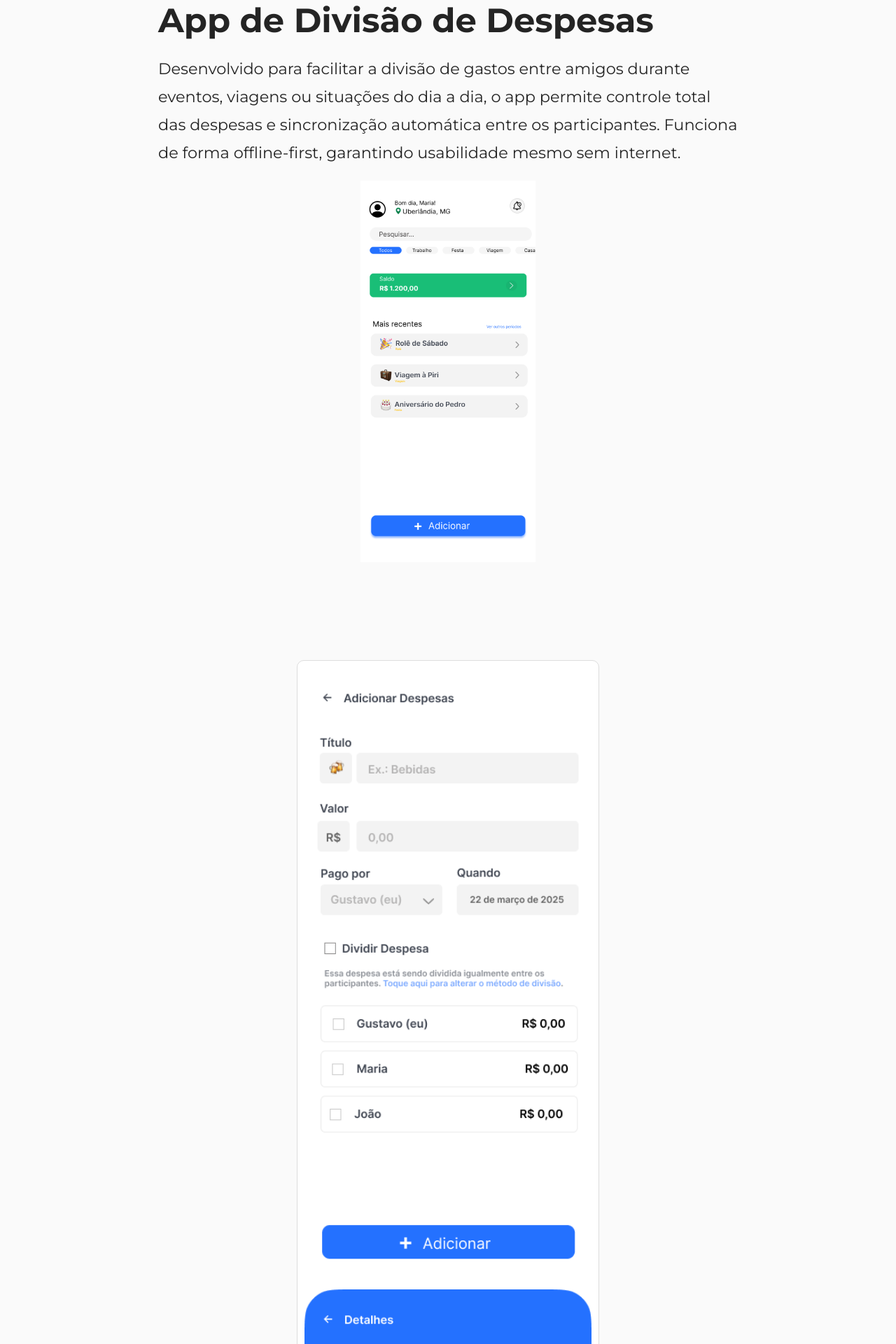
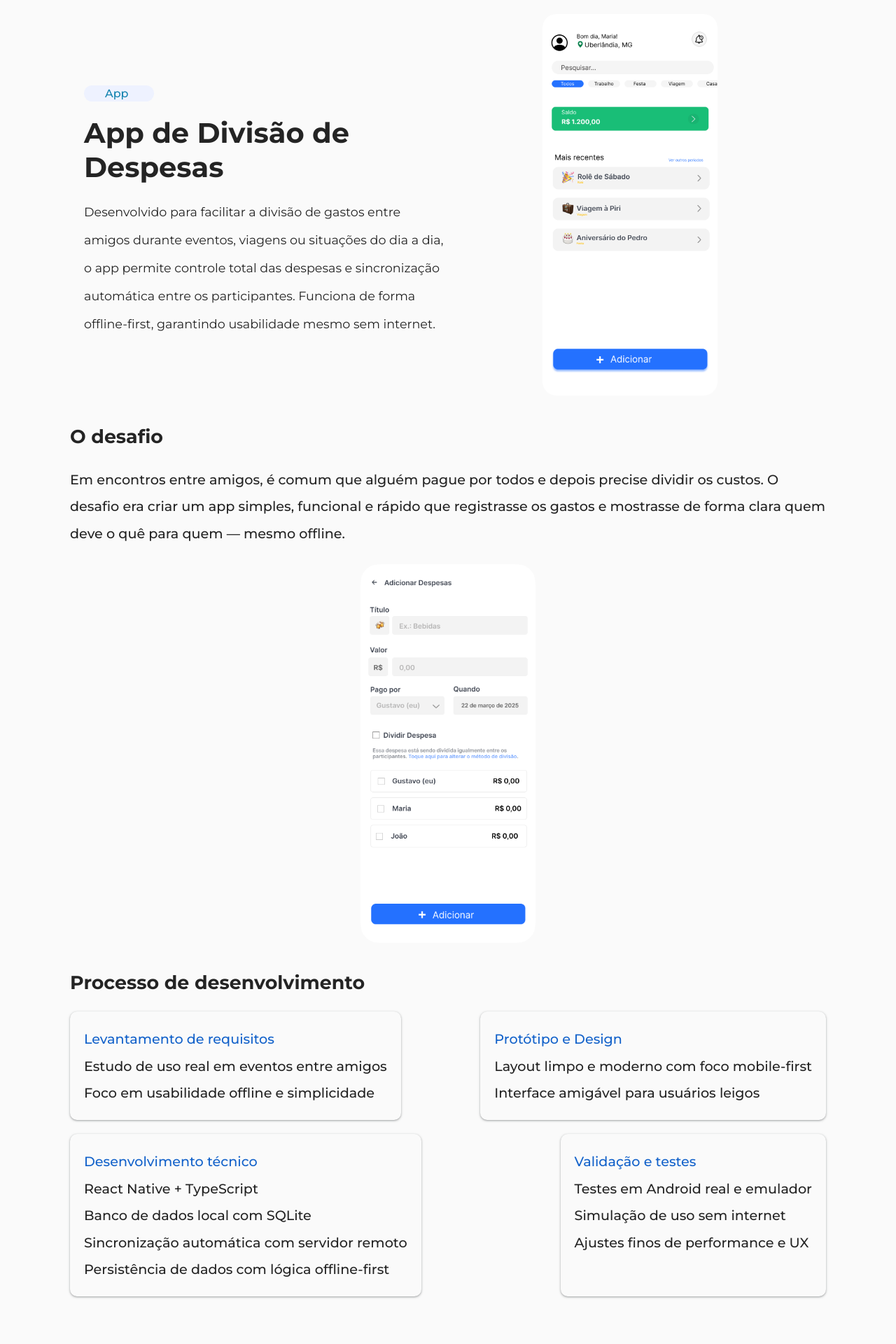
Before and after one commit to gustavofaquim/portfolio, a React (Vite) app: page /project/appdespesa in a window 1280 px wide. Shown: the part 120-2040 px from the top of the page at 70% size. Built offline with nearby package versions, Linux system fonts and the light colour scheme.

Commit message:
feat: ajustes

```diff
--- a/index.html
+++ b/index.html
@@ -1,5 +1,5 @@
 <!doctype html>
-<html lang="en">
+<html lang="pt-br">
   <head>
     <meta charset="UTF-8" />
     <link rel="icon" type="image/svg+xml" href="/icon2.png" />
--- a/src/components/ProjectComponents.jsx
+++ b/src/components/ProjectComponents.jsx
@@ -1,6 +1,6 @@
 import React, { useEffect } from 'react';
 
-// Agrupe as imagens em um objeto e importe apenas o que for necessário
+// imagens
 import Mandatotectop from "../img/projetos/details/mandatotectopp.png";
 import FormMantatotec from "../img/projetos/details/formmandatotec.png";
 import TopoImagemDespesas from "../img/projetos/details/appdespesahome.png";
@@ -17,10 +17,9 @@ import ConectaAreas from "../img/projetos/details/conecta_areas.jpeg";
 import ConectaProtocolos from "../img/projetos/details/conecta_protocolos.jpeg";
 
 /*
-  Componente genérico ProjectDetails
-  - recebe um objeto `project` com: title, intro, topoImage, gallery (array), sections (array de {id?, title, content})
-  - centraliza o scrollToTop
-  - mantém as classes CSS do seu design atual para minimizar mudanças no CSS
+  ProjectDetails atualizado:
+  - Não renderiza mais uma gallery global.
+  - Renderiza imagens que estão dentro de cada seção (sec.image ou sec.images).
 */
 const ProjectDetails = ({ project }) => {
   useEffect(() => {
@@ -32,13 +31,15 @@ const ProjectDetails = ({ project }) => {
       <div className="details">
         <div className="linha">
           <div className="topo">
+
             <div className="topo-textos">
+              <span className={project.tagId}>{project.tag}</span>
               <h1>{project.title}</h1>
               <p>{project.intro}</p>
             </div>
 
             {project.imagemCapa && (
-              <div className="imagem-geral" id={project.topoImageId || ''}>
+              <div className="imagem-capa" id={project.topoImageId || ''}>
                 <img src={project.imagemCapa} alt={`Topo ${project.title}`} />
               </div>
             )}
@@ -46,23 +47,30 @@ const ProjectDetails = ({ project }) => {
         </div>
 
         <div className="corpo">
-          {project.gallery && project.gallery.length > 0 && (
-            <div className="imagem" id={project.galleryId || ''}>
-              {project.gallery.map((src, i) => (
-                <img key={i} src={src} alt={`${project.title} - ${i}`} />
-              ))}
-            </div>
-          )}
+          {/* removida a gallery global */}
 
           <div className="area-texto">
             {project.sections.map((sec, idx) => (
               <div className="texto" id={sec.id} key={idx}>
                 <p className="titulo">{sec.title}</p>
+
                 {typeof sec.content === 'string' ? (
                   <div className='descricao' dangerouslySetInnerHTML={{ __html: sec.content }} />
                 ) : (
                   sec.content
                 )}
+
+                {/* Renderiza imagens da seção se houver */}
+                {(sec.image || (sec.images && sec.images.length > 0)) && (
+                  <div className="section-images">
+                    {sec.image && <img src={sec.image} alt={`${project.title} - ${sec.title}`} />}
+                    {sec.images && sec.images.map((src, i) => (
+                      <img key={i} src={src} alt={`${project.title} - ${sec.title} - ${i}`} />
+                    ))}
+                  </div>
+                )}
+
+
               </div>
             ))}
           </div>
@@ -73,16 +81,18 @@ const ProjectDetails = ({ project }) => {
 };
 
 /*
-  Dados dos projetos — aqui centralizamos todo o conteúdo. Assim fica fácil de manter,
-  reduzir duplicidade e internacionalizar/alterar textos sem mexer na estrutura do JSX.
+  Dados dos projetos — agora com imagens dentro das sections.
+  Observe como removi os campos `gallery` e usei `image` / `images` nas sections.
 */
 const projects = {
   mandatotec: {
     title: 'Mandatotec',
     intro:
       'O mandatotec é uma plataforma inovadora desenvolvida para modernizar e otimizar a gestão de mandatos políticos. Ele busca oferecer ferramentas que facilitem a comunicação e a eficiência no dia a dia dos gabinetes parlamentares.',
+    tag: 'Web',
+    tagId: 'web',
     imagemCapa: Mandatotectop,
-    gallery: [FormMantatotec],
+    topoImageId: 'mandatotec-imagem-topo',
     sections: [
       {
         title: 'O desafio',
@@ -92,42 +102,36 @@ const projects = {
 
           O Mandatotec nasceu para ser a plataforma completa de gestão de relacionamento com apoiadores, com foco em tecnologia, dados e inteligência estratégica.
           Criamos um sistema que permite centralizar informações, segmentar públicos, acompanhar interações, gerar relatórios detalhados e potencializar a atuação do mandato — tudo de forma simples, segura e acessível.`,
+        // por exemplo, imagem ilustrativa do formulário dentro da seção
+        image: FormMantatotec
       },
       {
         id: 'desenvolvimento',
         title: 'Processo de desenvolvimento',
         content: (
-          <ol className="lista">
-            <li className="topico">Imersão
-              <ul>
-                <li>Entrevistas com equipes parlamentares</li>
-                <li>Mapeamento das rotinas reais de trabalho</li>
-              </ul>
-            </li>
+          <div className="lista">
+            <div className="topico"><span>Imersão</span>
+              <p>Entrevistas com equipes parlamentares</p>
+              <p>Mapeamento das rotinas reais de trabalho</p>
+            </div>
 
-            <li className="topico">Protótipo e Design UX/UI
-              <ul>
-                <li>Interface moderna, leve e responsiva</li>
-                <li>Navegação intuitiva, mesmo para usuários não técnicos</li>
-              </ul>
-            </li>
+            <div className="topico"><span>Protótipo e Design UX/UI</span>
+              <p>Interface moderna, leve e responsiva</p>
+              <p>Navegação intuitiva, mesmo para usuários não técnicos</p>
+            </div>
 
-            <li className="topico">Desenvolvimento Ágil
-              <ul>
-                <li>Front-end com React + Vite</li>
-                <li>Back-end com Node.js + banco relacional (Mysql)</li>
-                <li>Versionamento via GitHub</li>
-                <li>Deploy em nuvem automatizado</li>
-              </ul>
-            </li>
+            <div className="topico"><span>Desenvolvimento Ágil</span>
+              <p>Front-end com React + Vite</p>
+              <p>Back-end com Node.js + banco relacional (Mysql)</p>
+              <p>Versionamento via GitHub</p>
+              <p>Deploy em nuvem automatizado</p>
+            </div>
 
-            <li className="topico">Testes com equipes reais
-              <ul>
-                <li>Ajustes com base em feedbacks diretos</li>
-                <li>Implantação assistida com treinamento</li>
-              </ul>
-            </li>
-          </ol>
+            <div className="topico"><span>Testes com equipes reais</span>
+              <p>Ajustes com base em feedbacks diretos</p>
+              <p>Implantação assistida com treinamento</p>
+            </div>
+          </div>
         ),
       },
     ],
@@ -137,33 +141,57 @@ const projects = {
     title: 'Conecta Anápolis',
     intro:
       'O Conecta Anápolis é um aplicativo inovador desenvolvido para reunir em um único lugar diversos serviços da Prefeitura de Anápolis. Criado para facilitar o acesso da população, o app integra funcionalidades essenciais do dia a dia, modernizando a relação entre o cidadão e a administração pública.',
+    tag: 'App',
+    tagId: 'app',
     imagemCapa: ConectaTop,
     topoImageId: 'conecta-imagem-topo',
-    gallery: [ConectaTela, ConectaAreas, ConectaProtocolos],
-    galleryId: 'conecta-imagem',
+    // agora as imagens do app estão dentro das sections
     sections: [
       {
         title: 'O desafio',
         content:
-          'Antes do Conecta Anápolis, os cidadãos precisavam navegar entre diferentes portais, fazer ligações para setores distintos ou até mesmo se deslocar presencialmente para resolver tarefas simples. A ausência de centralização gerava filas, sobrecarga no atendimento interno e dificuldades tanto para servidores quanto para a população.'
+          'Antes do Conecta Anápolis, os cidadãos precisavam navegar entre diferentes portais, fazer ligações para setores distintos ou até mesmo se deslocar presencialmente para resolver tarefas simples. A ausência de centralização gerava filas, sobrecarga no atendimento interno e dificuldades tanto para servidores quanto para a população.',
+        image: ConectaAreas
       },
       {
         title: 'Meu papel no projeto',
         content:
-          'Atuei como Supervisor da Equipe de Suporte Técnico, sendo responsável por testar e validar cada sprint entregue pela equipe de desenvolvimento, garantindo que o aplicativo fosse funcional, coerente e aderente às necessidades reais da população.'
+          'Atuei como Supervisor da Equipe de Suporte Técnico, sendo responsável por testar e validar cada sprint entregue pela equipe de desenvolvimento, garantindo que o aplicativo fosse funcional, coerente e aderente às necessidades reais da população.',
+        image: ConectaProtocolos
       },
       {
         id: 'desenvolvimento',
         title: 'Processo de desenvolvimento',
         content: (
-          <ol className="lista">
-            <li className="topico">Imersão<ul><li>Levantamento das necessidades de serviços da Prefeitura</li><li>Mapeamento de fluxos e gargalos no atendimento ao cidadão</li></ul></li>
-            <li className="topico">Design UX/UI<ul><li>Interface moderna, acessível e responsiva</li><li>Experiência pensada para todos os públicos</li></ul></li>
-            <li className="topico">Desenvolvimento Ágil<ul><li>Metodologia SCRUM com entregas contínuas</li><li>Validação técnica a cada sprint (com minha participação direta)</li><li>Integração com sistemas internos da Prefeitura</li><li>Infraestrutura em nuvem</li></ul></li>
-            <li className="topico">Testes e validações<ul><li>Testes de usabilidade e performance</li><li>Ajustes feitos com feedback real de usuários</li><li>Correções alinhadas entre suporte e desenvolvimento</li></ul></li>
-            <li className="topico">Implantação e Treinamento<ul><li>Apresentação pública do aplicativo</li><li>Treinamentos para servidores e população</li><li>Acompanhamento pós-lançamento</li></ul></li>
-          </ol>
-        )
+          <div className="lista">
+
+            <div className="topico"><span>Imersão</span>
+              <p>Levantamento das necessidades de serviços da Prefeitura</p>
+              <p>Mapeamento de fluxos e gargalos no atendimento ao cidadão</p>
+            </div>
+
+            <div className="topico"><span>Design UX/UI</span>
+              <p>Interface moderna, acessível e responsiva</p>
+              <p>Experiência pensada para todos os públicos</p>
+            </div>
+
+
+
+            <div className="topico">
+              <span>Testes e validações</span>
+              <p>Testes de usabilidade e performance</p>
+              <p>Ajustes feitos com feedback real de usuários</p>
+              <p>Correções alinhadas entre suporte e desenvolvimento</p>
+            </div>
+
+            <div className="topico"><span>Implantação e Treinamento</span>
+              <p>Apresentação pública do aplicativo</p>
+              <p>Treinamentos para servidores e população</p>
+              <p>Acompanhamento pós-lançamento</p>
+            </div>
+          </div>
+        ),
+
       }
     ]
   },
@@ -172,25 +200,48 @@ const projects = {
     title: 'App de Divisão de Despesas',
     intro:
       'Desenvolvido para facilitar a divisão de gastos entre amigos durante eventos, viagens ou situações do dia a dia, o app permite controle total das despesas e sincronização automática entre os participantes. Funciona de forma offline-first, garantindo usabilidade mesmo sem internet.',
+    tag: 'App',
+    tagId: 'app',
     imagemCapa: TopoImagemDespesas,
-    gallery: [TelaCadastroDespesa, TelaSaldo, TelaDetalhesApp],
+    topoImageId: 'divisao-imagem-topo',
     sections: [
       {
         title: 'O desafio',
         content:
-          'Em encontros entre amigos, é comum que alguém pague por todos e depois precise dividir os custos. O desafio era criar um app simples, funcional e rápido que registrasse os gastos e mostrasse de forma clara quem deve o quê para quem — mesmo offline.'
+          'Em encontros entre amigos, é comum que alguém pague por todos e depois precise dividir os custos. O desafio era criar um app simples, funcional e rápido que registrasse os gastos e mostrasse de forma clara quem deve o quê para quem — mesmo offline.',
+        image: TelaCadastroDespesa
       },
       {
         id: 'desenvolvimento',
         title: 'Processo de desenvolvimento',
         content: (
-          <ol className="lista">
-            <li className="topico">Levantamento de requisitos<ul><li>Estudo de uso real em eventos entre amigos</li><li>Foco em usabilidade offline e simplicidade</li></ul></li>
-            <li className="topico">Protótipo e Design<ul><li>Layout limpo e moderno com foco mobile-first</li><li>Interface amigável para usuários leigos</li></ul></li>
-            <li className="topico">Desenvolvimento técnico<ul><li>React Native + TypeScript</li><li>Banco de dados local com SQLite</li><li>Sincronização automática com servidor remoto</li><li>Persistência de dados com lógica offline-first</li></ul></li>
-            <li className="topico">Validação e testes<ul><li>Testes em Android real e emulador</li><li>Simulação de uso sem internet</li><li>Ajustes finos de performance e UX</li></ul></li>
-          </ol>
-        )
+          <div className="lista">
+            <div className="topico"><span>Levantamento de requisitos</span>
+              <p>Estudo de uso real em eventos entre amigos</p>
+              <p>Foco em usabilidade offline e simplicidade</p>
+            </div>
+
+            <div className="topico"><span>Protótipo e Design</span>
+              <p>Layout limpo e moderno com foco mobile-first</p>
+              <p>Interface amigável para usuários leigos</p>
+            </div>
+
+            <div className="topico"><span>Desenvolvimento técnico</span>
+              <p>React Native + TypeScript</p>
+              <p>Banco de dados local com SQLite</p>
+              <p>Sincronização automática com servidor remoto</p>
+              <p>Persistência de dados com lógica offline-first</p>
+            </div>
+
+            <div className="topico"><span>Validação e testes</span>
+              <p>Testes em Android real e emulador</p>
+              <p>Simulação de uso sem internet</p>
+              <p>Ajustes finos de performance e UX</p>
+            </div>
+          </div>
+
+        ),
+       // images: [TelaSaldo, TelaDetalhesApp]
       }
     ]
   },
@@ -199,29 +250,31 @@ const projects = {
     title: 'Integração Ábaris ↔ Lyceum',
     intro:
       'Criamos uma ponte eficiente entre Ábaris e Lyceum para automatizar a importação de documentos e reduzir trabalho manual.',
-    imagemCapa: TopoImagemIntegracao,
-    gallery: [DiagramaFluxoIntegracao],
+    tag: 'Web',
+    tagId: 'web',
     sections: [
       {
         title: 'O desafio',
         content:
-          'A rotina de importar manualmente documentos anexados no sistema Ábaris para o Lyceum era repetitiva, sujeita a erros e demandava tempo. O desafio era criar uma integração automática entre os dois sistemas.'
+          'A rotina de importar manualmente documentos anexados no sistema Ábaris para o Lyceum era repetitiva, sujeita a erros e demandava tempo. O desafio era criar uma integração automática entre os dois sistemas.',
+        image: DiagramaFluxoIntegracao
       },
       {
         id: 'desenvolvimento',
         title: 'Solução técnica',
         content: (
-          <div>
-            <p>Utilizando o Node.js como base da arquitetura, desenvolvi um sistema de integração robusto e flexível:</p>
-            <ul className="lista">
-              <li>Criação de rotinas assíncronas com controle fino de execução</li>
-              <li>Tratamento de erros e fallback automático para reenvio</li>
-              <li>Logs estruturados para auditoria e análise de falhas</li>
-              <li>Validação e normalização dos dados</li>
-              <li>Envio automático dos documentos ao Lyceum via API</li>
-            </ul>
+          <div className='lista'>
+
+            <div className="topico">
+              <span>Utilizando o Node.js como base da arquitetura, desenvolvi um sistema de integração robusto e flexível:</span>
+              <p>Criação de rotinas assíncronas com controle fino de execução</p>
+              <p>Tratamento de erros e fallback automático para reenvio</p>
+              <p>Logs estruturados para auditoria e análise de falhas</p>
+              <p>Validação e normalização dos dados</p>
+              <p>Envio automático dos documentos ao Lyceum via API</p>
+            </div>
           </div>
-        )
+        ),
       }
     ]
   },
@@ -231,25 +284,25 @@ const projects = {
     intro:
       'Sistema para gerenciar emissão de notas fiscais e acompanhamento de pagamentos por projeto, com painel em Power BI.',
     imagemCapa: ImagemTopoFinanceiro,
-    gallery: [ImagemSistemaFinanceiro],
     sections: [
       {
         title: 'O desafio',
         content:
-          'A gestão financeira por projeto era feita de forma descentralizada. O objetivo: visibilidade, controle e padronização.'
+          'A gestão financeira por projeto era feita de forma descentralizada. O objetivo: visibilidade, controle e padronização.',
+        image: ImagemSistemaFinanceiro
       },
       {
         id: 'desenvolvimento',
         title: 'Solução técnica',
         content: (
-          <div>
-            <p>Para resolver esse problema foi desenvolvido um sistema web:</p>
-            <ul className="lista">
-              <li>React.js frontend</li>
-              <li>Node.js + PostgreSQL no backend</li>
-              <li>Painel de BI com Power BI</li>
-              <li>Controle por níveis de acesso</li>
-            </ul>
+          <div className='lista'>
+            <div className="topico">
+              <span>Para resolver esse problema foi desenvolvido um sistema web</span>
+              <p>React.js frontend</p>
+              <p>Node.js + PostgreSQL no backend</p>
+              <p>Painel de BI com Power BI</p>
+              <p>Controle por níveis de acesso</p>
+            </div>
           </div>
         )
       }
@@ -257,7 +310,7 @@ const projects = {
   }
 };
 
-// Exportações específicas para manter compatibilidade com seu uso atual
+// Exports
 export const Mandatotec = () => <ProjectDetails project={projects.mandatotec} />;
 export const ConectaAnapolis = () => <ProjectDetails project={projects.conecta} />;
 export const AppDespesa = () => <ProjectDetails project={projects.appDespesa} />;
--- a/src/styles/components/projectComponents.sass
+++ b/src/styles/components/projectComponents.sass
@@ -15,9 +15,10 @@
     background-color: #FAFAFA
 
     .details
-        width: 80%
+        width: 90%
         margin: auto
         background-color: #fafafa
+        margin-bottom: 100px
 
     .topo
         width: 100%
@@ -25,38 +26,63 @@
         display: flex
         padding: 20px
         justify-content: center
+        align-items: center
         flex-wrap: wrap
-        align-items: center
-
 
 
         .topo-textos
-            width: 90%
-            min-width: 300px
+            width: 50%
+            display: flex
+            flex-direction: column
+            text-align: left
 
             h1
-                text-align: left
                 color: #242424!important
-                font-size: 3em !important
+                font-size: 2.5em !important
                 margin-bottom: 0px !important
             p
                 color: #242424 !important
                 line-height: 2
-                font-size: 1.4em
+                font-size: 1.1em
                 margin-top: 20px
                 line-height: 40px
 
+            .web
+                width: 100px
+                padding: 2px 30px 2px 30px
+                background-color: #eef2ff
+                border-radius: 15px
+                margin-top: 20px
+                color: #4f46e5
+                margin-bottom: 20px
+                font-weight: 500
 
-    .imagem-geral
-        width: 250px
+            .app
+                width: 100px
+                padding: 2px 30px 2px 30px
+                background-color: #eef2ff
+                border-radius: 15px
+                margin-top: 20px
+                margin-bottom: 20px
+                color: #1383af
+                font-weight: 500
+
+
+    .imagem-capa
+        width: 500px
         //min-width: 350px
         background-color: #ffffff
         margin: auto
+        border-radius: 20px
         margin-top: 20px
         margin-bottom: 20px
+
         img
             width: 100%
             margin: auto
+
+    #conecta-imagem-topo, #divisao-imagem-topo
+        width: 250px
 
 
     .corpo
@@ -88,7 +114,7 @@
             margin: auto
 
             .texto
-                font-size: 1.4em
+                font-size: 1.2em
                 color: #242424!important
                 line-height: 2em
                 font-weight: 450
@@ -100,19 +126,35 @@
                     font-weight: 700
                     color: #242424!important
 
-
                 .descricao
                     margin-top: 20px
 
-            #desenvolvimento,  #resultados, #aprendizados
-                margin-top: 50px
+                .section-images
+                    width: 100%
+                    margin: auto
+                    text-align: center
+                    margin-top: 25px
+                    margin-bottom: 25px
+
+                    img
+                        width: 250px
+
+
 
                 .lista
-                    margin-left: 80px
-                    margin-top: 20px
+                    display: flex
+                    flex-wrap: wrap
+                    justify-content: space-between
+
                     .topico
+                        border-radius: 10px
                         margin-top: 20px
-                        font-weight: 600
+                        font-weight: 500
+                        padding: 20px
+                        box-shadow: rgba(60, 64, 67, 0.3) 0px 1px 2px 0px, rgba(60, 64, 67, 0.15) 0px 1px 3px 1px
+
+                    span
+                        color: #1362CA
 
 
 
```
Also changed, not shown: src/components/ProjectsContainer.jsx (+0 -9 lines).
